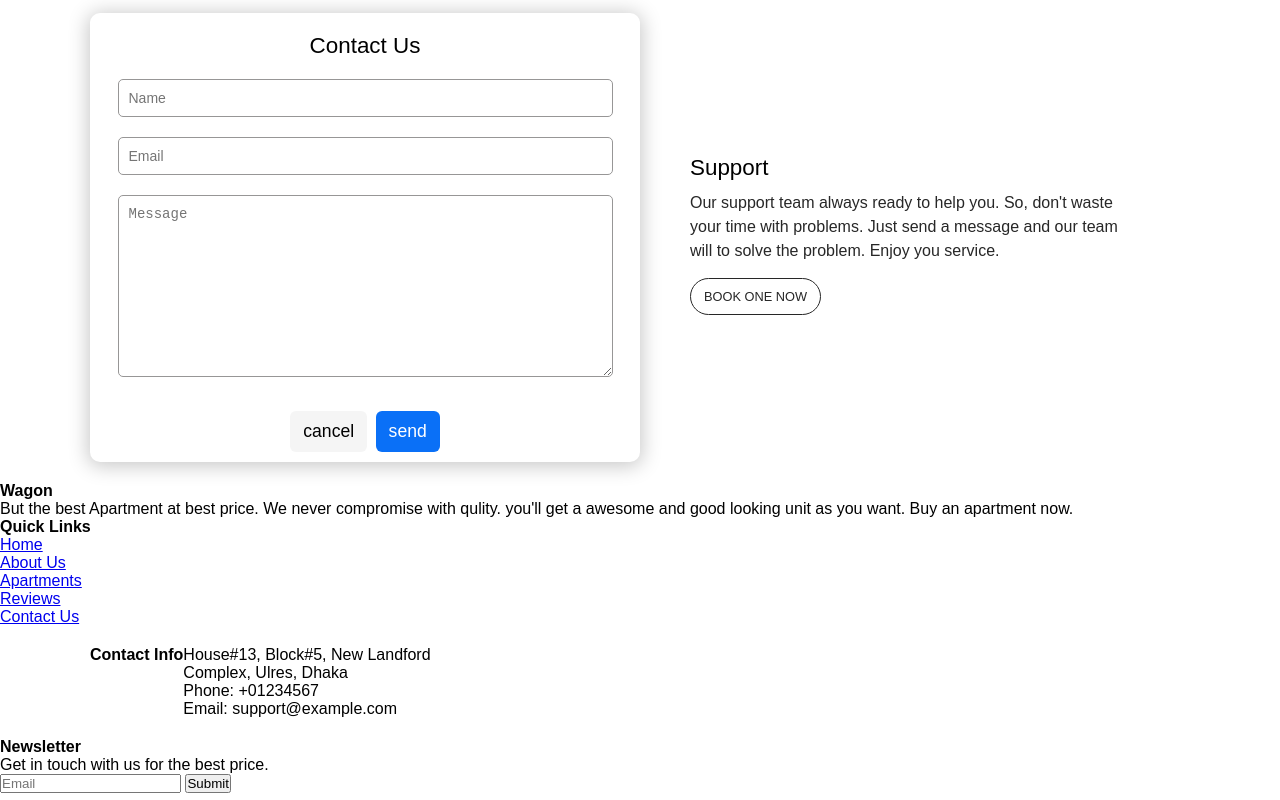
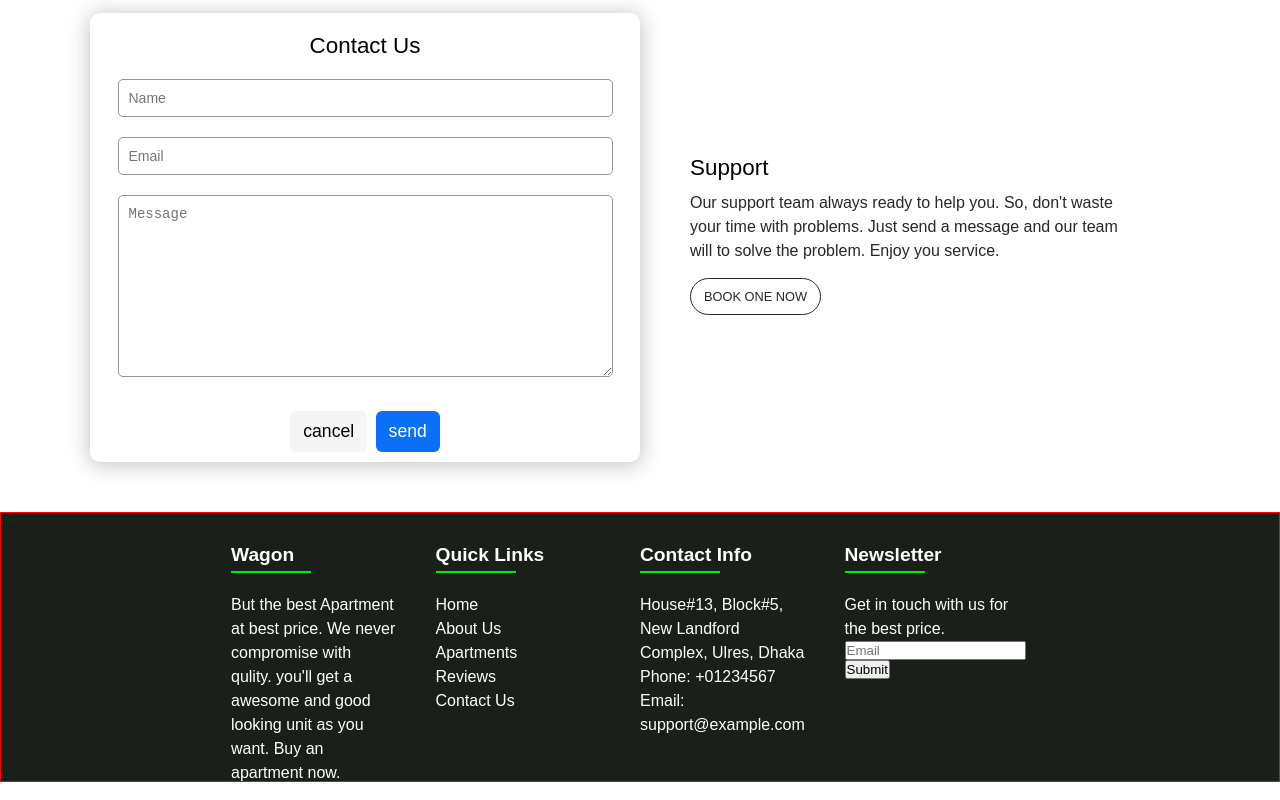
Before and after one commit to Riadul-Islam-551/wagon, a plain HTML site: page index.html in a window 1280 px wide. Shown: the part 4044-4844 px from the top of the page. Drawn offline with Linux system fonts and the light colour scheme.

Commit message:
complet footer part

```diff
--- a/index.html
+++ b/index.html
@@ -189,18 +189,21 @@
     <!--
 
     .........footer part.......... -->
-    <footer style="font-family: sans-serif;">
-      <div class="wagon">
-        <h4>Wagon</h4>
-        <p>
-          But the best Apartment at best price. We never compromise with qulity.
-          you'll get a awesome and good looking unit as you want. Buy an
-          apartment now.
+    <footer style="font-family: sans-serif">
+      <div class="f_details">
+        <div class="wagon f_c col-3">
+          <h4 class="f_h">Wagon</h4>
+          <div class="underline"></div>
+          <p class="f_p">
+            But the best Apartment at best price. We never compromise with
+            qulity. you'll get a awesome and good looking unit as you want. Buy
+            an apartment now.
           </p>
         </div>
-      <div class="quick_links">
-        <h4>Quick Links</h4>
-        <ul>
+        <div class="quick_links f_c col-3">
+          <h4 class="f_h">Quick Links</h4>
+          <div class="underline"></div>
+          <ul class="f_links">
             <li><a href="#">Home</a></li>
             <li><a href="#">About Us</a></li>
             <li><a href="#">Apartments</a></li>
@@ -208,18 +211,20 @@
             <li><a href="#">Contact Us</a></li>
           </ul>
         </div>
-      <div class="contact">
-        <h4>Contact Info</h4>
-        <p>
+        <div class="contacts f_c col-3">
+          <h4 class="f_h">Contact Info</h4>
+          <div class="underline"></div>
+          <p class="f_p">
             House#13, Block#5, New Landford <br />
             Complex, Ulres, Dhaka <br />
             Phone: +01234567 <br />
             Email: support@example.com
           </p>
         </div>
-      <div class="news">
-        <h4>Newsletter</h4>
-        <p>Get in touch with us for the best price.</p>
+        <div class="news f_c col-3">
+          <h4 class="f_h">Newsletter</h4>
+          <div class="underline"></div>
+          <p class="f_p">Get in touch with us for the best price.</p>
           <input
             type="text"
             id="news_mail"
@@ -228,6 +233,11 @@
           />
           <button class="n_btn">Submit</button>
         </div>
+      </div>
+
+      <div class="copyright">
+        <p>Copyright@ 2023-2024 | Wagon</p>
+      </div>
     </footer>
   </body>
 </html>
--- a/style.css
+++ b/style.css
@@ -451,16 +451,15 @@
   background-color: #f5f5f5;
   color: black;
 }
-.contact .left .btn_1:hover{
+.contact .left .btn_1:hover {
   background-color: #d1d1d1;
 }
 .contact .left .btn_2 {
   background-color: rgb(10, 112, 247);
   color: white;
 }
-.contact .left .btn_2:hover{
+.contact .left .btn_2:hover {
   background-color: rgb(0, 81, 187);
-
 }
 .contact .right {
   width: 50%;
@@ -481,18 +480,73 @@
   line-height: 1.5rem;
   color: rgb(39, 39, 39);
 }
-.contact .right button{
-  font-size: .8rem;
-  padding: 10px 13px ;
+.contact .right button {
+  font-size: 0.8rem;
+  padding: 10px 13px;
   margin: 15px 0px;
   border-radius: 30px;
   color: rgb(39, 39, 39);
-  border:.5px solid rgb(39, 39, 39) ;
+  border: 0.5px solid rgb(39, 39, 39);
   background-color: transparent;
 }
-.contact .right button:hover{
+.contact .right button:hover {
   background-color: rgb(209, 209, 209);
 }
 /*
 
 ........footer........ */
+footer {
+  width: 100%;
+  height: 270px;
+  border: 1px solid red;
+  margin-top: 50px;
+  color: white;
+  background-color: rgb(26, 31, 26);
+  padding: 10px 230px;
+}
+footer::after {
+  content: "";
+  clear: both;
+  display: table;
+}
+footer .f_details{
+  width: 100%;
+  height: 190px;
+}
+footer .f_h {
+  margin: 16px 0px 0px 0px;
+  padding: 5px 5px 5px 0px;
+  font-size: 1.2rem;
+}
+/* footer .f_h::after{
+  border: 2px solid rgb(13, 230, 13);
+} */
+footer .f_c .underline {
+  width: 80px;
+  height: 2px;
+  background-color: rgb(13, 230, 13);
+  margin-bottom: 20px;
+}
+footer .f_c .f_p {
+  line-height: 24px;
+  padding-right: 40px;
+}
+footer .f_c .f_links li {
+  list-style-type: none;
+}
+footer .f_c .f_links li a {
+  text-decoration: none;
+  color: white;
+  line-height: 24px;
+}
+footer .f_c .f_links li a:hover{
+  text-decoration: underline;
+  color: #f08408;
+}
+footer .copyright{
+  width: 100%;
+  display: flex;
+  justify-content: center;
+  margin-top: 10px;
+  font-size: .8rem;
+}
```
Lines whose indentation alone changed are shown as unchanged.
